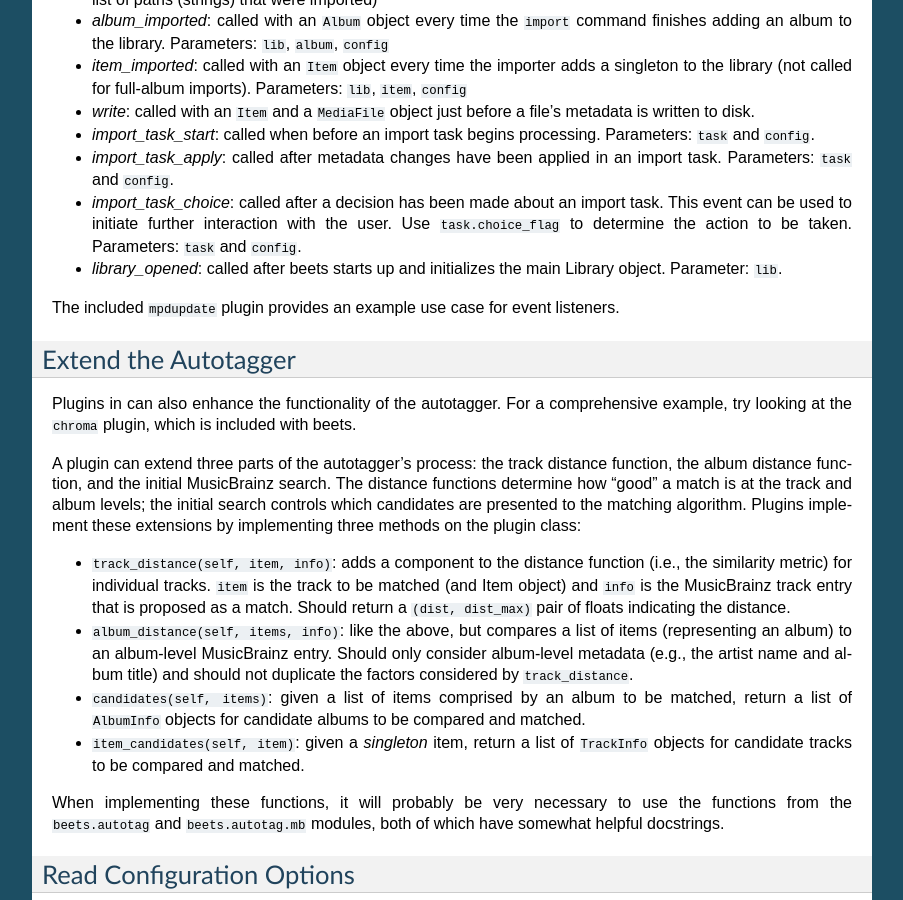
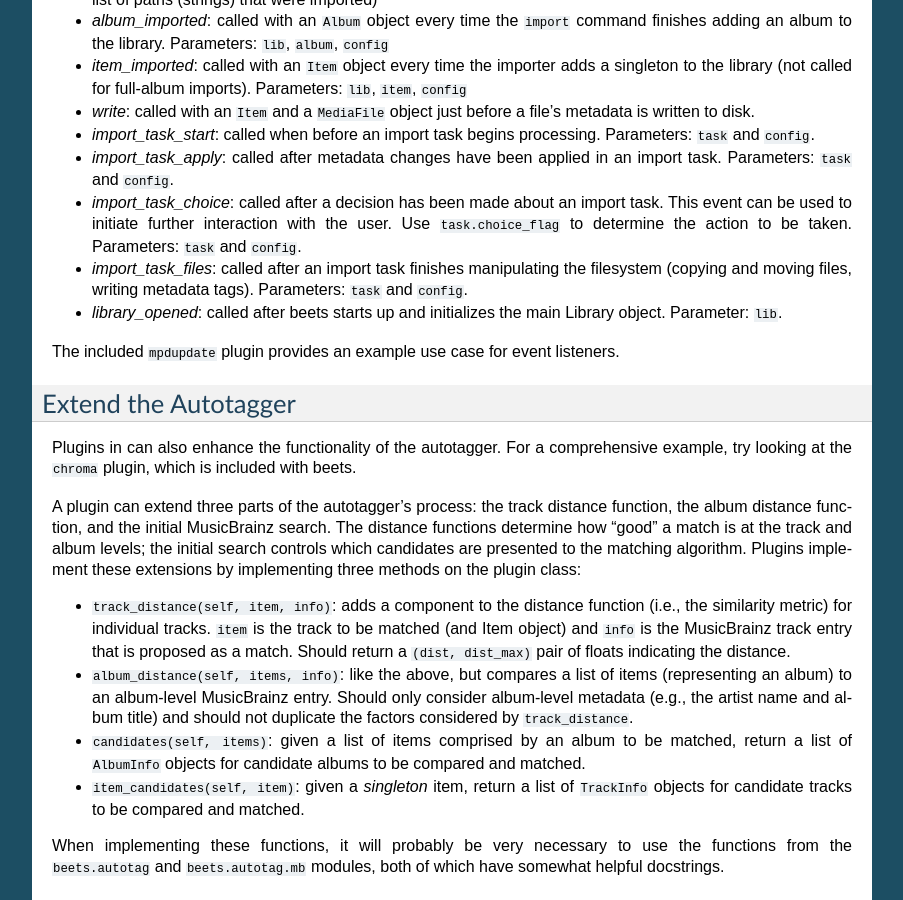
Before and after one commit to google-code-export/beets, a Sphinx documentation site: the page built from docs/plugins/writing.rst, in a window 1280 px wide and 900 px high, scrolled down 1737 px. Shown: the whole window, without its empty margins (198-1101 px from the left). Built offline with Sphinx 7.4.7, drawn with Linux system fonts in a browser that asks for light colours.

Commit message:
new plugin event: import_task_files

```diff
--- a/docs/changelog.rst
+++ b/docs/changelog.rst
@@ -30,6 +30,8 @@ Changelog
   `$genre` would use the old genre instead of the newly discovered one.
 * New plugin event: ``import_task_choice`` is called after an import task has an
   action assigned.
+* New plugin event: `import_task_files` is called after a task's file
+  manipulation has finished (copying or moving files, writing metadata tags).
 * New plugin event: ``library_opened`` is called when beets starts up and
   opens the library database.
 * Fix a crash when moving files to a Samba share.
--- a/docs/plugins/writing.rst
+++ b/docs/plugins/writing.rst
@@ -140,6 +140,10 @@ currently available are:
 * *import_task_choice*: called after a decision has been made about an import
   task. This event can be used to initiate further interaction with the user.
   Use ``task.choice_flag`` to determine the action to be taken. Parameters:
+  ``task`` and ``config``.
+
+* *import_task_files*: called after an import task finishes manipulating the
+  filesystem (copying and moving files, writing metadata tags). Parameters:
   ``task`` and ``config``.
 
 * *library_opened*: called after beets starts up and initializes the main
```
Also changed, not shown: 1 other file.
